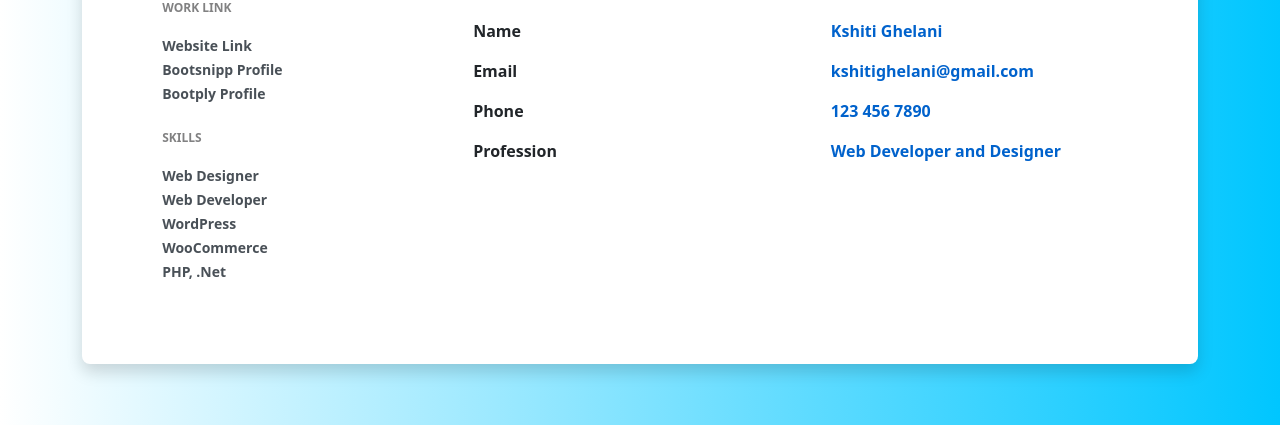
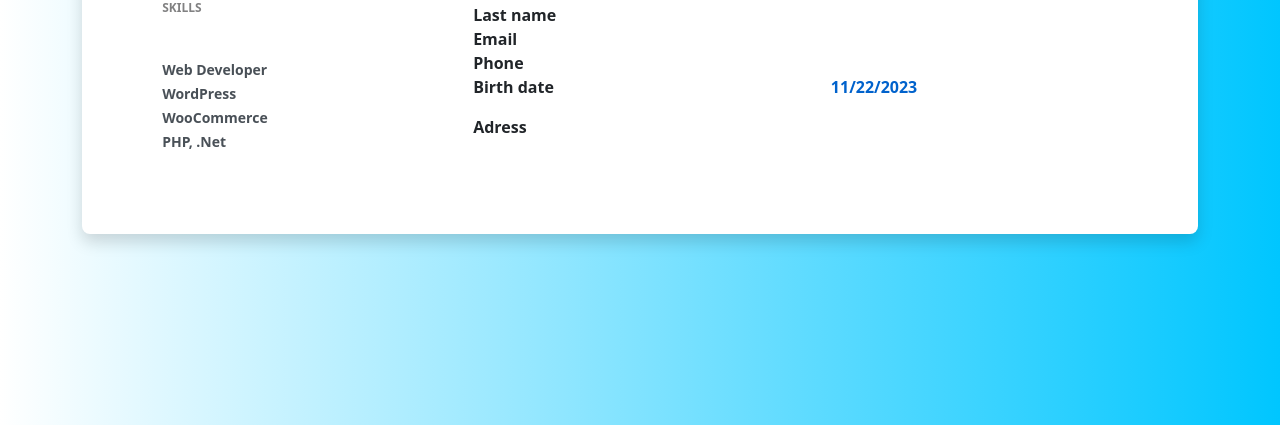
Before and after one commit to majdifkih/RecrutementApp, a Symfony app: template templates/home_candidat/profil.html.twig in a window 1280 px wide. Shown: the part 356-781 px from the top of the page. Run offline with Twig, Linux system fonts and the light colour scheme; the template is opened without the code that fills it, so the values that code supplies are empty; some libraries are stand-ins or nearby versions.

Commit message:
CandidatProfil

```diff
--- a/templates/home_candidat/profil.html.twig
+++ b/templates/home_candidat/profil.html.twig
@@ -25,20 +25,18 @@
                 <div class="col-md-6">
                     <div class="profile-head">
                         <h5>
-                            Kshiti Ghelani
+                            {{ app.user.getFirstName() }}
                         </h5>
                         <h6>
                             Web Developer and Designer
                         </h6>
-                        <p class="proile-rating">RANKINGS : <span>8/10</span></p>
+                        <p class="proile-rating"> <span></span></p>
                         <ul class="nav nav-tabs" id="myTab" role="tablist">
                             <li class="nav-item">
                                 <a class="nav-link active" id="home-tab" data-toggle="tab" href="#home" role="tab" aria-controls="home" aria-selected="true">About</a>
                             </li>
-                            <li class="nav-item">
-                                <a class="nav-link" id="profile-tab" data-toggle="tab" href="#profile" role="tab" aria-controls="profile" aria-selected="false">Timeline</a>
-                            </li>
                         </ul>
+
                     </div>
                 </div>
                 <div class="col-md-2">
@@ -49,12 +47,10 @@
             <div class="row">
                 <div class="col-md-4">
                     <div class="profile-work">
-                        <p>WORK LINK</p>
-                        <a href="">Website Link</a><br/>
-                        <a href="">Bootsnipp Profile</a><br/>
-                        <a href="">Bootply Profile</a>
+
+
                         <p>SKILLS</p>
-                        <a href="">Web Designer</a><br/>
+                        <a href=""></a><br/>
                         <a href="">Web Developer</a><br/>
                         <a href="">WordPress</a><br/>
                         <a href="">WooCommerce</a><br/>
@@ -66,18 +62,18 @@
                         <div class="tab-pane fade show active" id="home" role="tabpanel" aria-labelledby="home-tab">
                             <div class="row">
                                 <div class="col-md-6">
-                                    <label>User Id</label>
+                                    <label>First name</label>
                                 </div>
                                 <div class="col-md-6">
-                                    <p>Kshiti123</p>
+                                    <p> {{ app.user.getFirstName() }}</p>
                                 </div>
                             </div>
                             <div class="row">
                                 <div class="col-md-6">
-                                    <label>Name</label>
+                                    <label>Last name</label>
                                 </div>
                                 <div class="col-md-6">
-                                    <p>Kshiti Ghelani</p>
+                                    <p> {{ app.user.getLastName() }}</p>
                                 </div>
                             </div>
                             <div class="row">
@@ -85,7 +81,7 @@
                                     <label>Email</label>
                                 </div>
                                 <div class="col-md-6">
-                                    <p>kshitighelani@gmail.com</p>
+                                    <p> {{ app.user.getEmail() }}</p>
                                 </div>
                             </div>
                             <div class="row">
@@ -93,63 +89,21 @@
                                     <label>Phone</label>
                                 </div>
                                 <div class="col-md-6">
-                                    <p>123 456 7890</p>
+                                    <p> {{ app.user.getPhoneNumber() }}</p>
                                 </div>
                             </div>
                             <div class="row">
                                 <div class="col-md-6">
-                                    <label>Profession</label>
+                                    <label>Birth date</label>
                                 </div>
                                 <div class="col-md-6">
-                                    <p>Web Developer and Designer</p>
-                                </div>
-                            </div>
-                        </div>
-                        <div class="tab-pane fade" id="profile" role="tabpanel" aria-labelledby="profile-tab">
-                            <div class="row">
-                                <div class="col-md-6">
-                                    <label>Experience</label>
+                                    <p> {{ app.user.getBirthDate() | date("m/d/Y")}}</p>
                                 </div>
                                 <div class="col-md-6">
-                                    <p>Expert</p>
-                                </div>
-                            </div>
-                            <div class="row">
-                                <div class="col-md-6">
-                                    <label>Hourly Rate</label>
+                                    <label>Adress</label>
                                 </div>
                                 <div class="col-md-6">
-                                    <p>10$/hr</p>
-                                </div>
-                            </div>
-                            <div class="row">
-                                <div class="col-md-6">
-                                    <label>Total Projects</label>
-                                </div>
-                                <div class="col-md-6">
-                                    <p>230</p>
-                                </div>
-                            </div>
-                            <div class="row">
-                                <div class="col-md-6">
-                                    <label>English Level</label>
-                                </div>
-                                <div class="col-md-6">
-                                    <p>Expert</p>
-                                </div>
-                            </div>
-                            <div class="row">
-                                <div class="col-md-6">
-                                    <label>Availability</label>
-                                </div>
-                                <div class="col-md-6">
-                                    <p>6 months</p>
-                                </div>
-                            </div>
-                            <div class="row">
-                                <div class="col-md-12">
-                                    <label>Your Bio</label><br/>
-                                    <p>Your detail description</p>
+                                    <p> {{ app.user.getAdress() }}</p>
                                 </div>
                             </div>
                         </div>
--- a/templates/home_candidat/updateprofil.html.twig
+++ b/templates/home_candidat/updateprofil.html.twig
@@ -32,7 +32,8 @@
                     <div class="col-md-12">{{ form_row( form.adress) }}</div>
                     </div>
 
-                <div class="mt-5 text-center"><button class="btn btn-primary profile-button" type="button">Save Profile</button></div>
+                <div class="mt-5 text-center"><button class="btn btn-primary profile-button" type="submit">Save Profile</button></div>
+
 
             </div>
         </div>
```
Also changed, not shown: src/Controller/HomeCandidatController.php (+4 -5 lines).
